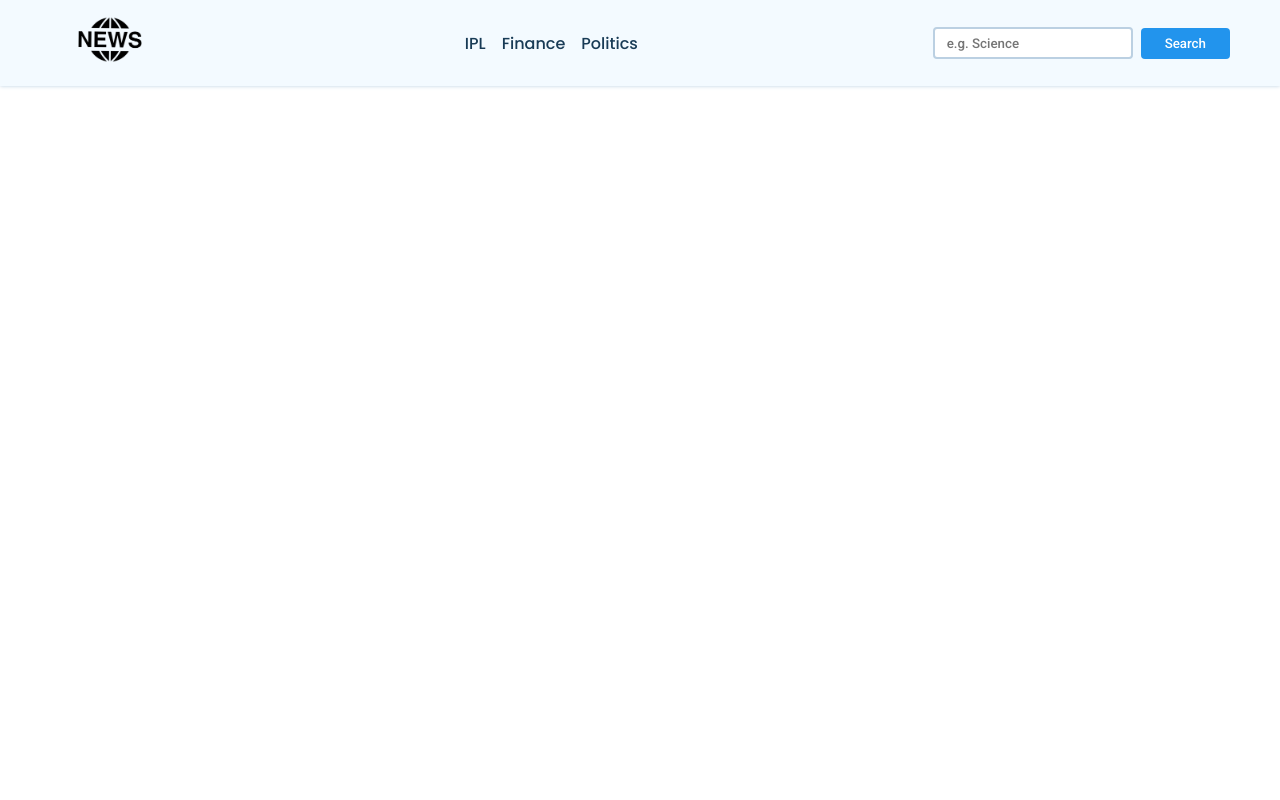
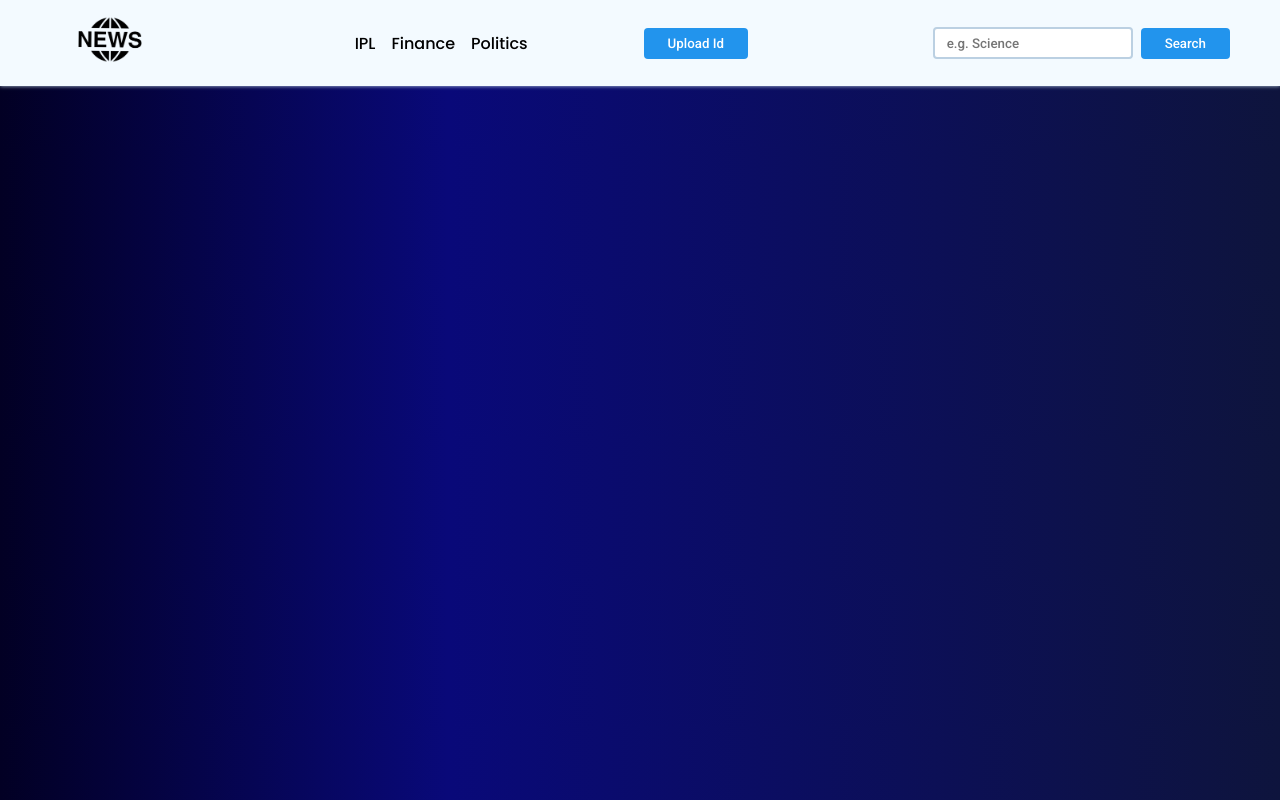
Before and after one commit to Himanizambare/news-info-website, a plain HTML site: page index.html in a window 1280 px wide. Drawn offline with Linux system fonts and the light colour scheme; no server answers.

Commit message:
Initial commit

```diff
--- a/index.html
+++ b/index.html
@@ -4,7 +4,7 @@
     <meta charset="UTF-8">
     <meta http-equiv="X-UA-Compat ..ible" content="IE=edge">
     <meta name="viewport" content="whidth=device-width, initial-scale=1.0">
-    <title>News App</title>
+    <title>Info Hub App</title>
     <link rel="stylesheet" href="style.css">
 </head>
 <body>
@@ -19,6 +19,8 @@
                     <li class="hover-link nav-item" id="ipl" onclick="onNavItemClick('ipl')">IPL</li>
                     <li class="hover-link nav-item" id="finance" onclick="onNavItemClick('finance')">Finance</li>
                     <li class="hover-link nav-item" id="politics" onclick="onNavItemClick('politics')">Politics</li>
+
+                    <button id="upload" onclick="window.location='https://forms.gle/iQs2ACwBTP1SgJET8';" class="upload">Upload Id</button>
                 </ul>
             </div>
             <div class="search-bar flex">
--- a/script.js
+++ b/script.js
@@ -74,3 +74,5 @@ searchbutton.addEventListener('click',()=>{
    curselectnav?.classList.remove('active');
    curselectnav=null;
 })
+
+//upload
--- a/style.css
+++ b/style.css
@@ -15,7 +15,11 @@
 
 body {
     font-family: "Poppins", sans-serif;
-    color: var(--primary-text-color);
+    /* color: var(--primary-text-color); */
+    background: rgb(2,0,36);
+    background: rgb(2,0,36);
+    background: rgb(2,0,36);
+background: linear-gradient(90deg, rgba(2,0,36,1) 0%, rgba(9,9,121,1) 35%, rgba(14,20,61,1) 100%);
 }
 
 p {
@@ -159,3 +163,14 @@ template{
     display: flex;
 
 }
+
+.upload{
+     margin-left: 100px;
+    background-color: var(--accent-color);
+    color: white;
+    padding: 8px 24px;
+    border: none;
+    border-radius: 4px;
+    cursor: pointer;
+    font-family: "Roboto", sans-serif;
+}
```
Also changed, not shown: news-backend/package.json (added, +14 -0 lines), news-backend/server.js (added, +25 -0 lines), 1 other file.
